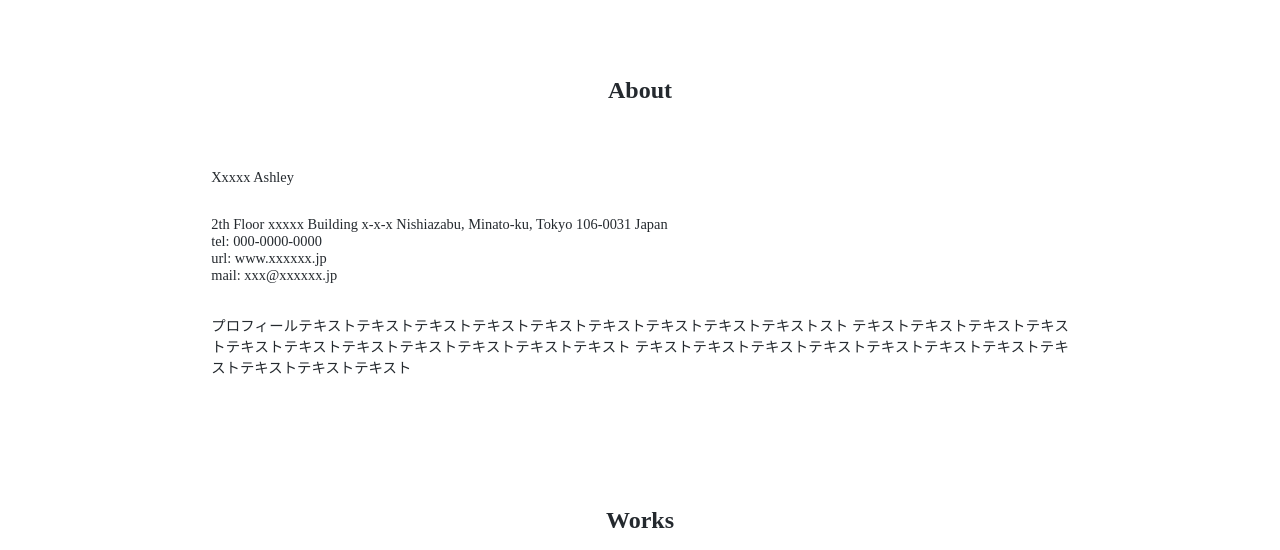
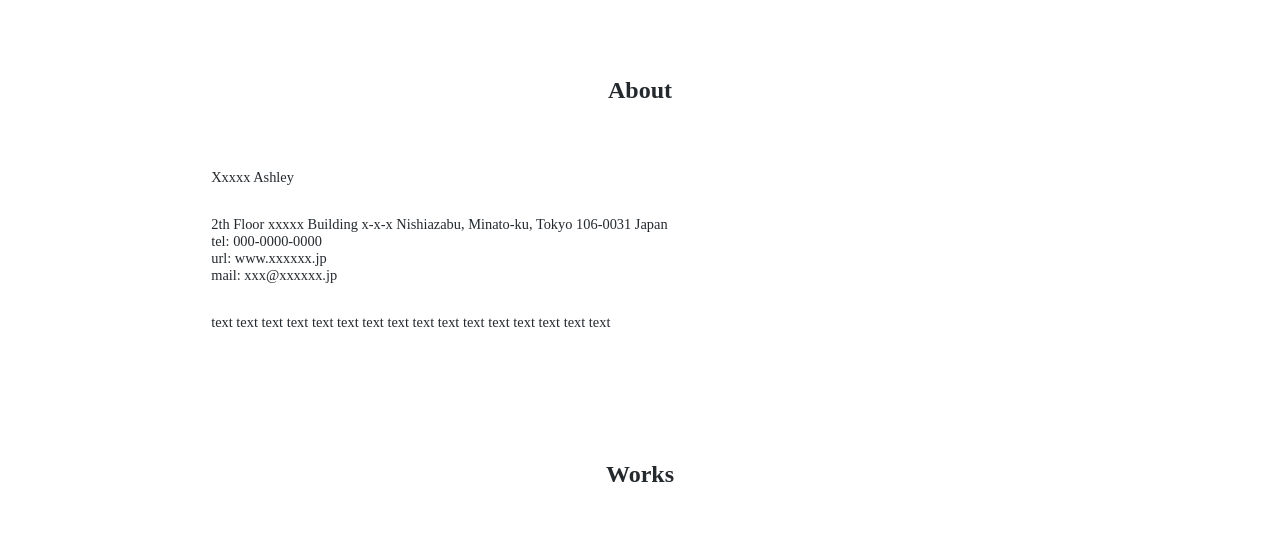
Before and after one commit to nozo1307/nozo1307.github.io, a plain HTML site: page index.html in a window 1280 px wide. Shown: the part 197-747 px from the top of the page. Drawn offline with Linux system fonts and the light colour scheme; some packages are replaced by stand-ins of ours; files that its build step writes are made by us from their sources.

Commit message:
Add files via upload

```diff
--- a/index.html
+++ b/index.html
@@ -5,7 +5,7 @@
     <title>My Work - Portfolio</title>
     <meta name="description" content="テキストテキストテキストテキストテキストテキストテキストテキスト">
     <meta name="viewport" content="width=device-width, initial-scale=1">
-    <link rel="shortcut icon" href="img2/favicon.ico">
+    <link rel="shortcut icon" href="img2/logo2.png">
     <link rel="stylesheet" href="https://unpkg.com/ress/dist/ress.min.css">
     <link rel="stylesheet" href="css/style.css">
   </head>
@@ -45,9 +45,7 @@
           <li>mail: xxx@xxxxxx.jp</li>
         </ul>
         <p>
-          プロフィールテキストテキストテキストテキストテキストテキストテキストテキストテキストスト
-          テキストテキストテキストテキストテキストテキストテキストテキストテキストテキストテキスト
-          テキストテキストテキストテキストテキストテキストテキストテキストテキストテキストテキスト
+          text text text text text text text text text text text text text text text text
         </p>
       </section>
 
```
